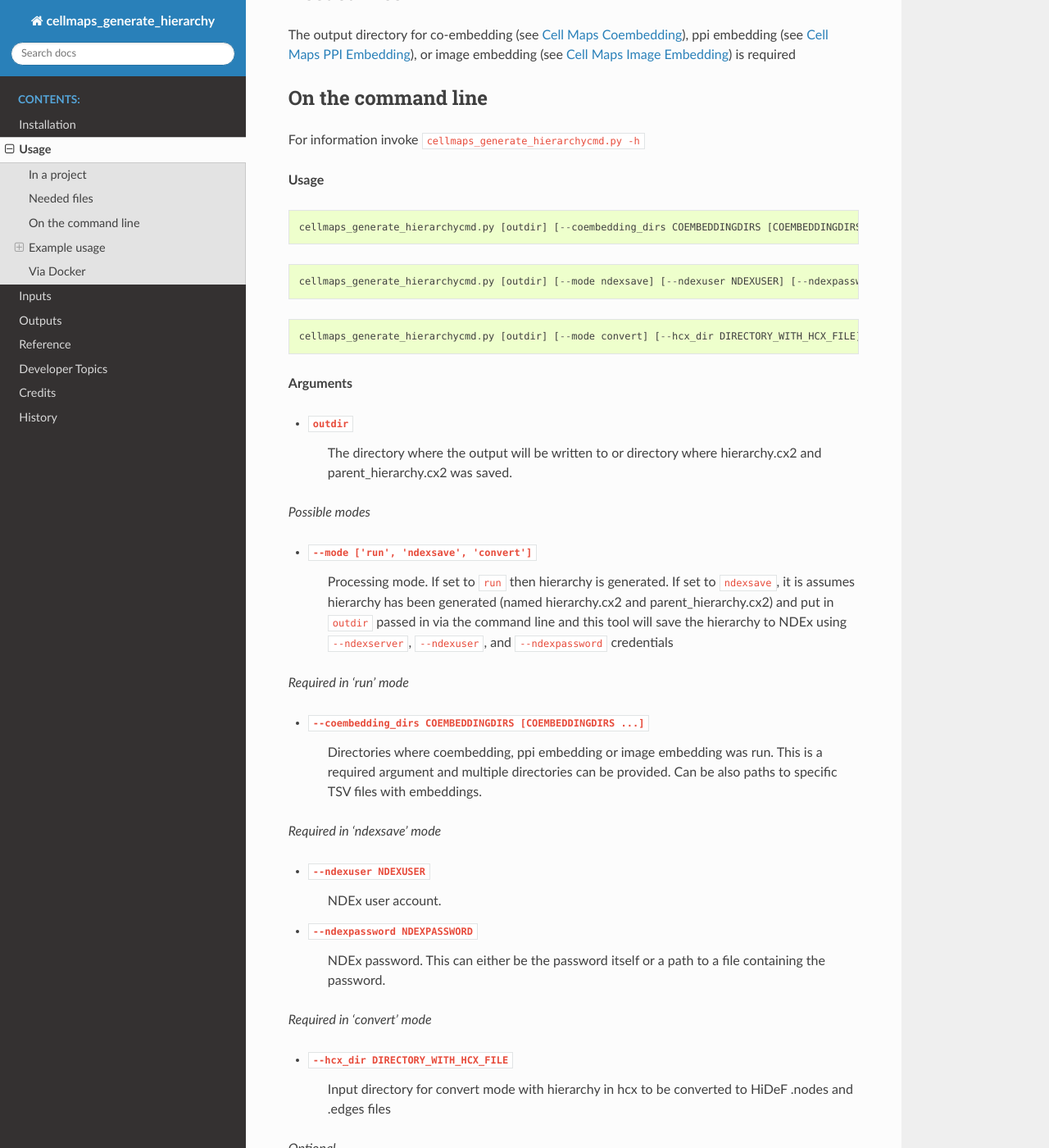
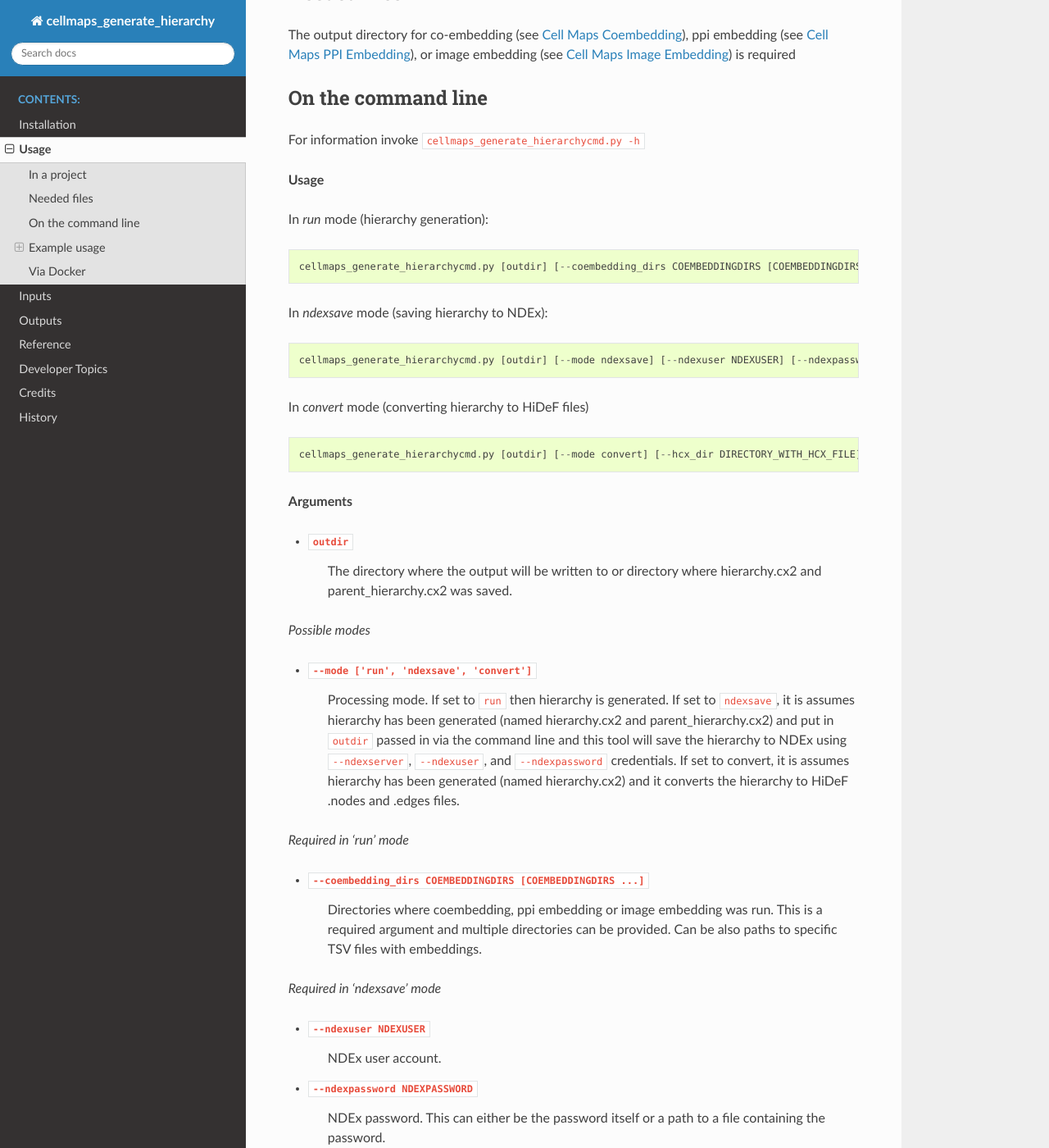
Before and after one commit to idekerlab/cellmaps_generate_hierarchy, a Sphinx documentation site: the page built from docs/usage.rst, in a window 1280 px wide and 1400 px high, scrolled down 548 px. Shown: the whole window at 82% size. Built offline with Sphinx 7.4.7 and the Read the Docs theme 3.1.0, drawn with Linux system fonts in a browser that asks for light colours.

Commit message:
Update docs

```diff
--- a/docs/usage.rst
+++ b/docs/usage.rst
@@ -30,14 +30,19 @@ For information invoke :code:`cellmaps_generate_hierarchycmd.py -h`
 
 **Usage**
 
+In `run` mode (hierarchy generation):
+
 .. code-block::
 
   cellmaps_generate_hierarchycmd.py [outdir] [--coembedding_dirs COEMBEDDINGDIRS [COEMBEDDINGDIRS ...]] [OPTIONS]
+
+In `ndexsave` mode (saving hierarchy to NDEx):
 
 .. code-block::
 
   cellmaps_generate_hierarchycmd.py [outdir] [--mode ndexsave] [--ndexuser NDEXUSER] [--ndexpassword NDEXPASSWORD]
 
+In `convert` mode (converting hierarchy to HiDeF files)
 
 .. code-block::
 
@@ -55,7 +60,8 @@ For information invoke :code:`cellmaps_generate_hierarchycmd.py -h`
     Processing mode. If set to ``run`` then hierarchy is generated. If set to ``ndexsave``,
     it is assumes hierarchy has been generated (named hierarchy.cx2 and parent_hierarchy.cx2) and put in ``outdir``
     passed in via the command line and this tool will save the hierarchy to NDEx using ``--ndexserver``, ``--ndexuser``,
-    and ``--ndexpassword`` credentials
+    and ``--ndexpassword`` credentials. If set to convert, it is assumes hierarchy has been generated (named
+    hierarchy.cx2) and it converts the hierarchy to HiDeF .nodes and .edges files.
 
 *Required in 'run' mode*
 
```
